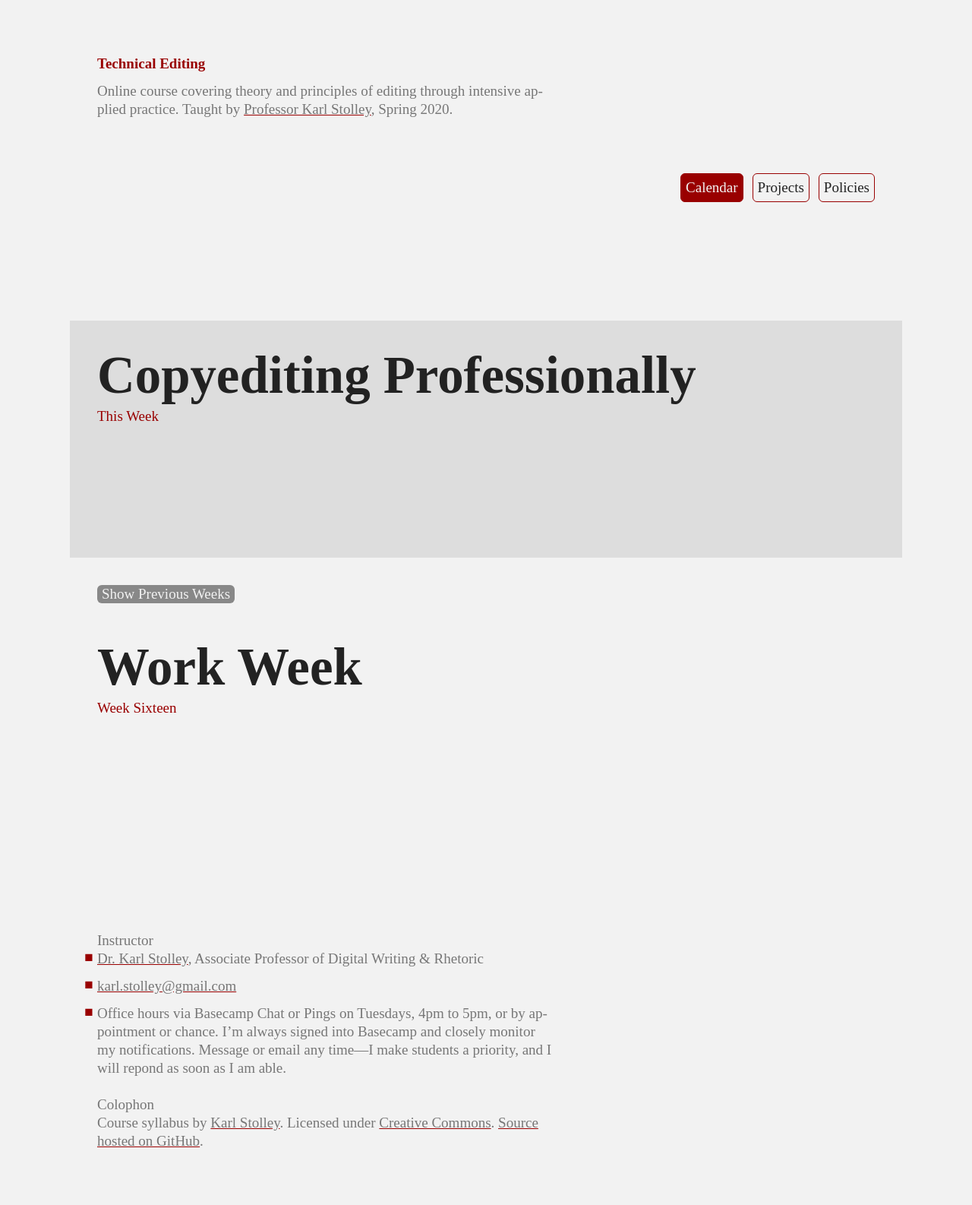
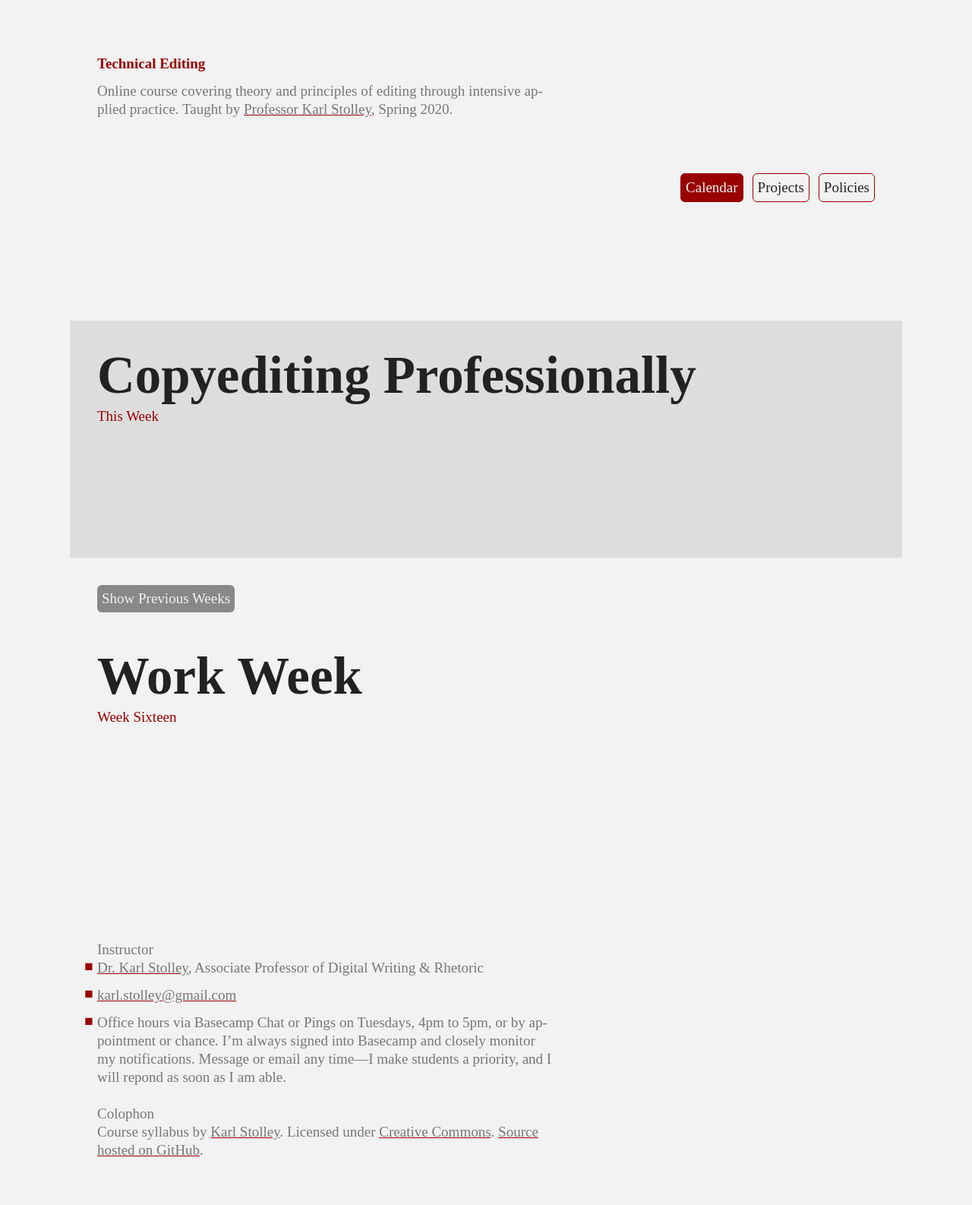
Before and after one commit to karlstolley/jekyll-theme-course, a Jekyll site: the page built from index.md, in a window 1280 px wide. Shown: the whole page at 76% size. Built offline with Jekyll 4.4.1, drawn with Linux system fonts in a browser that asks for light colours; some web fonts are replaced.

Commit message:
Make button styles more uniform

```diff
--- a/_sass/_typography.scss
+++ b/_sass/_typography.scss
@@ -215,21 +215,28 @@ h3 {
 }
 #btn-show-calendar,
 .agenda h3 a {
+  border-radius: $base-line / 4;
+  display: block;
+  padding: $base-line / 4;
+  text-decoration: none;
   color: $back-color;
   background: $spot-color;
-  border-radius: $base-line * 0.25;
   display: inline-block;
-  height: $base-line;
-  padding-left: $base-line * 0.25;
-  padding-right: $base-line * 0.25;
 }
 #btn-show-calendar {
   background-color: #888;
   margin-bottom: $base-line * 2;
   text-decoration: none;
 }
+.agenda h3 a {
+  background: $back-color;
+  border: 1px solid $spot-color;
+  color: $spot-color;
+  padding: $base-line / 8 $base-line / 4;
+}
 .agenda h3 a::before {
-  content: "‣ ";
+  content: "▸ ";
+  color: #888;
 }
 #content header {
   padding-bottom: $base-line;
```
